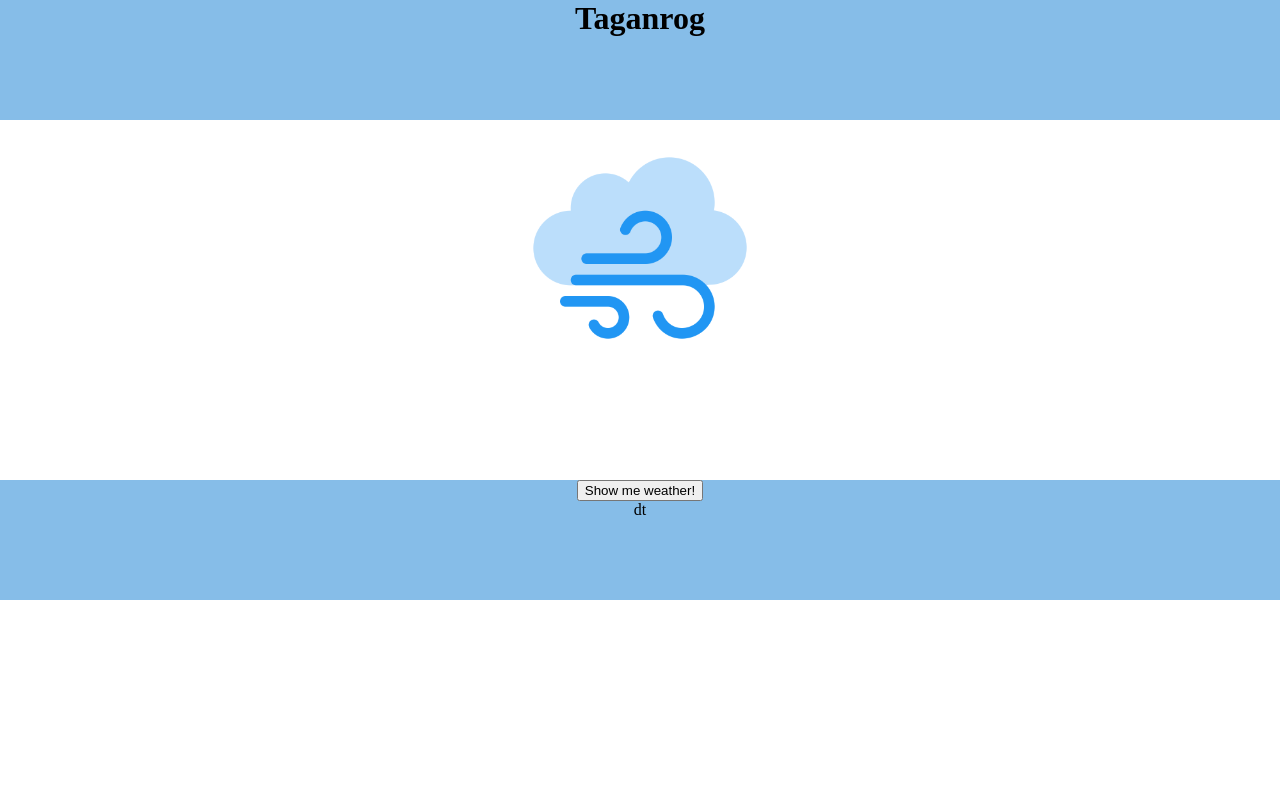
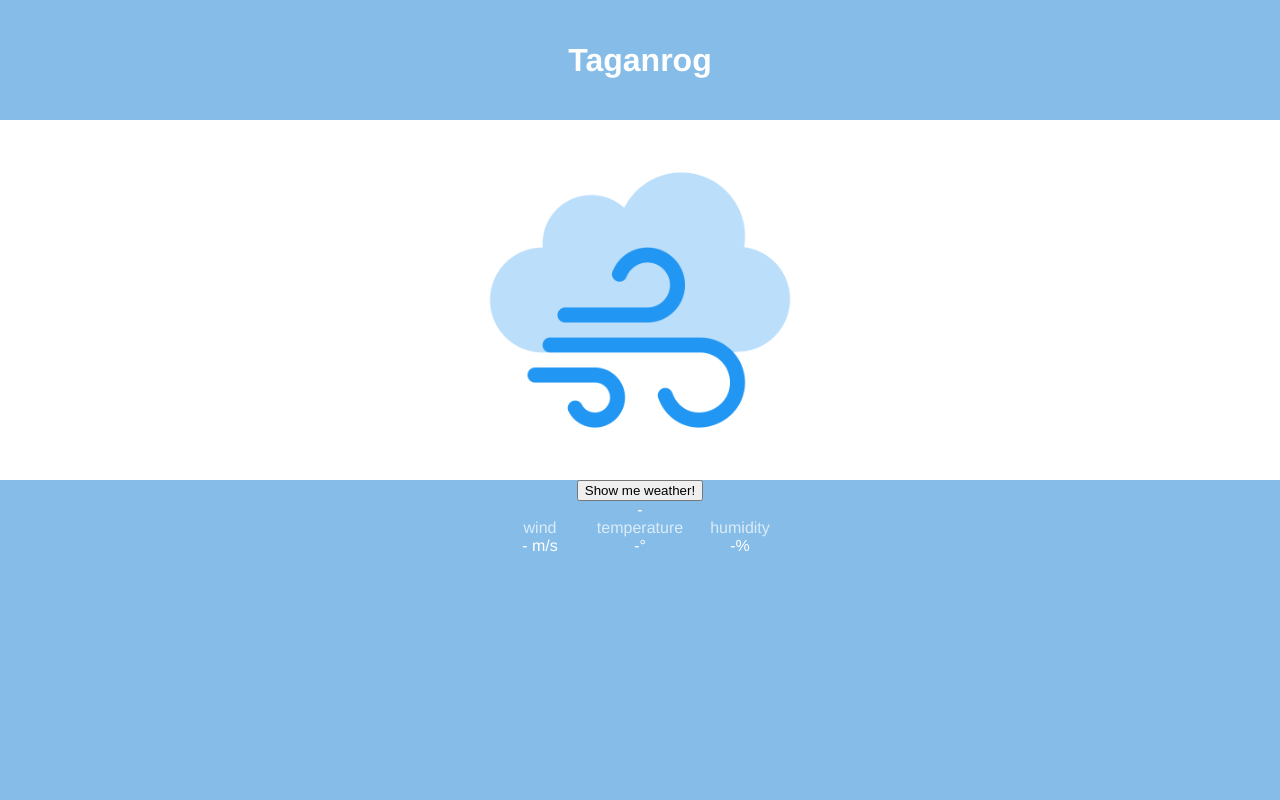
Before and after one commit to YmAngie/Weather, a plain HTML site: page index.html in a window 1280 px wide. Drawn offline with Linux system fonts and the light colour scheme.

Commit message:
Change weather conditions mark-up and styles. Form dictionary & add setInterval().

```diff
--- a/css/style.less
+++ b/css/style.less
@@ -16,28 +16,61 @@ h1, h2, p {
 
 .city {
 	height: 15%;
+	display: flex;
+    justify-content: center;
+    align-items: center;
+    background-color: #86bde8;
+	font-family: helvetica, arial;
+	color: white;
+}
+
+.picture {
+	height: 45%;
+	background-image: url(../img/windy.png);
+	background-size: contain;
+	background-repeat: no-repeat;
+	background-position: center;
+}
+
+.today {
+	height: 40%;
 	background-color: #86bde8;
 	text-align: center;
 }
 
-.picture {
-	height: 45%;
-	//background-color: #548dbc;
-	text-align: center;
+.today__conditions {
+	height: 50%;
+	width: 300px;
+	margin-left: auto;
+	margin-right: auto;
+
+	.conditions {
+		margin: 0px;
+		font-family: helvetica, arial;
+
+		.conditions__label {
+			margin: 0px;
+			color: white;
+			opacity: 0.7;
+		}
+
+		.conditions__value {
+			margin: 0px;
+			color: white;
+		}
+	}
+
+	.column {
+		float: left;
+		width: 100px;
+	}
 }
 
-.picture__logo {
-	width: 20%;
-}
 
-.today-conditions {
-	height: 15%;
-	background-color: #86bde8;
-	text-align: center;
-}
-
-.week-conditions {
+/*
+S.week {
 	height: 25%;
 	//background-color: #548dbc;
 	text-align: center;
 }
+*/
--- a/index.html
+++ b/index.html
@@ -8,23 +8,39 @@
 		<script src="./js/script.js" type="text/javascript"></script>
 	</head>
 
-	<body>
+	<body onload="prepareInitialDictionary()">
 		<div class="city">
 			<h1>Taganrog</h1>
 		</div>
 
 		<div class="picture">
-			<img class="picture__logo" src="./img/windy.png">
 		</div>
 
-		<div class="today-conditions">
-			<button onclick="showConditions()">Show me weather!</button>
-			<p id="result">dt</p>
+		<div class="today">
+			<button onclick="prepareResultDictionary()">Show me weather!</button>
+			<div class="today__conditions">
+				<dl class="conditions">
+					<dt class="conditions__label"> </dt>
+					<dd class="conditions__value" id="description"></dd>
+				</dl>
+				<dl class="conditions column">
+					<dt class="conditions__label">wind</dt>
+					<dd class="conditions__value" id="wind"></dd>
+				</dl>
+				<dl class="conditions column">
+					<dt class="conditions__label">temperature</dt>
+					<dd class="conditions__value" id="temp"></dd>
+				</dl>
+				<dl class="conditions column">
+					<dt class="conditions__label">humidity</dt>
+					<dd class="conditions__value" id="humidity"></dd>
+				</dl>
+			</div>
 		</div>
 
-		<div class="week-conditions">
+		<!--<div class="week">
 			<p></p>
-		</div>
+		</div>-->
 	</body>
 
 </html>
--- a/js/script.js
+++ b/js/script.js
@@ -1,6 +1,6 @@
-function showConditions() {
+function prepareResultDictionary() {
 	var xhr = new XMLHttpRequest();
-	xhr.open("GET", "https://api.openweathermap.org/data/2.5/weather?id=484907&APPID=95ccb29f3ee760c73717ed3ff8d3f762", true);
+	xhr.open("GET", "https://api.openweathermap.org/data/2.5/weather?id=484907&units=metric&APPID=95ccb29f3ee760c73717ed3ff8d3f762", true);
 	xhr.send();
 
 	xhr.onreadystatechange = function() {
@@ -9,16 +9,47 @@ function showConditions() {
 	  if (xhr.status != 200) {
 	    alert(xhr.status + ': ' + xhr.statusText);
 	  } else {
-	    alert(xhr.responseText);
+		var responseText = xhr.responseText;
+		var weatherDictionary = JSON.parse(responseText);
+		var resultDictionary = createDictionary(weatherDictionary);
+		updateUI(resultDictionary);
+	  }
+	}
+}
 
-		var responseText = xhr.responseText;
+function updateUI(weather) {
+	document.getElementById("temp").innerHTML = weather["temp"] + "&#176";
+	document.getElementById("wind").innerHTML = weather["speed"] + " m/s";
+	document.getElementById("description").innerHTML = weather["description"];
+	document.getElementById("humidity").innerHTML = weather["humidity"] + "%";
+}
 
-		var parsedText = JSON.parse(responseText);
+function prepareInitialDictionary() {
+	var initialDictionary = createDictionary(null);
+	updateUI(initialDictionary);
+}
 
-		document.getElementById('result').innerHTML = parsedText.dt;
+function createDictionary(weatherDictionary) {
+	var resultDictionary = {};
+	if(weatherDictionary) {
+		resultDictionary["description"] = weatherDictionary["weather"][0]["description"];
+		resultDictionary["temp"] = weatherDictionary["main"]["temp"];
+		resultDictionary["speed"] = weatherDictionary["wind"]["speed"];
+		resultDictionary["humidity"] = weatherDictionary["main"]["humidity"];
+	} else {
+		resultDictionary["description"] = "-";
+		resultDictionary["temp"] = "-";
+		resultDictionary["speed"] = "-";
+		resultDictionary["humidity"] = "-";
+	}
+	return resultDictionary;
+}
 
-	  }
+var timerId = setInterval(function() {
+	prepareResultDictionary()
+}, 60000);
 
-	}
-
-}
+setTimeout(function() {
+  clearInterval(timerId);
+  alert("stop");
+}, 120000);
```
Also changed, not shown: css/style.css, 1 other file.
